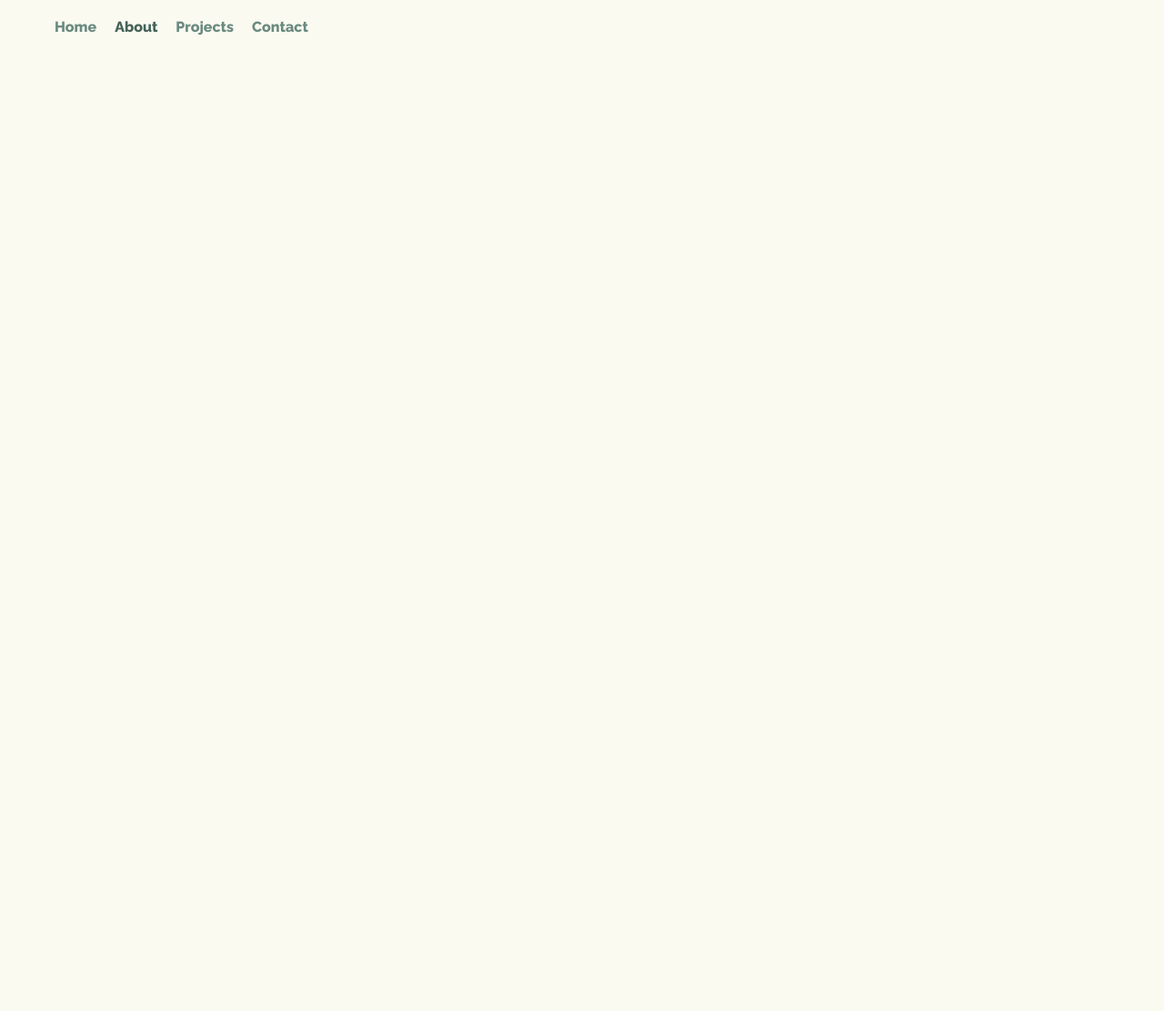
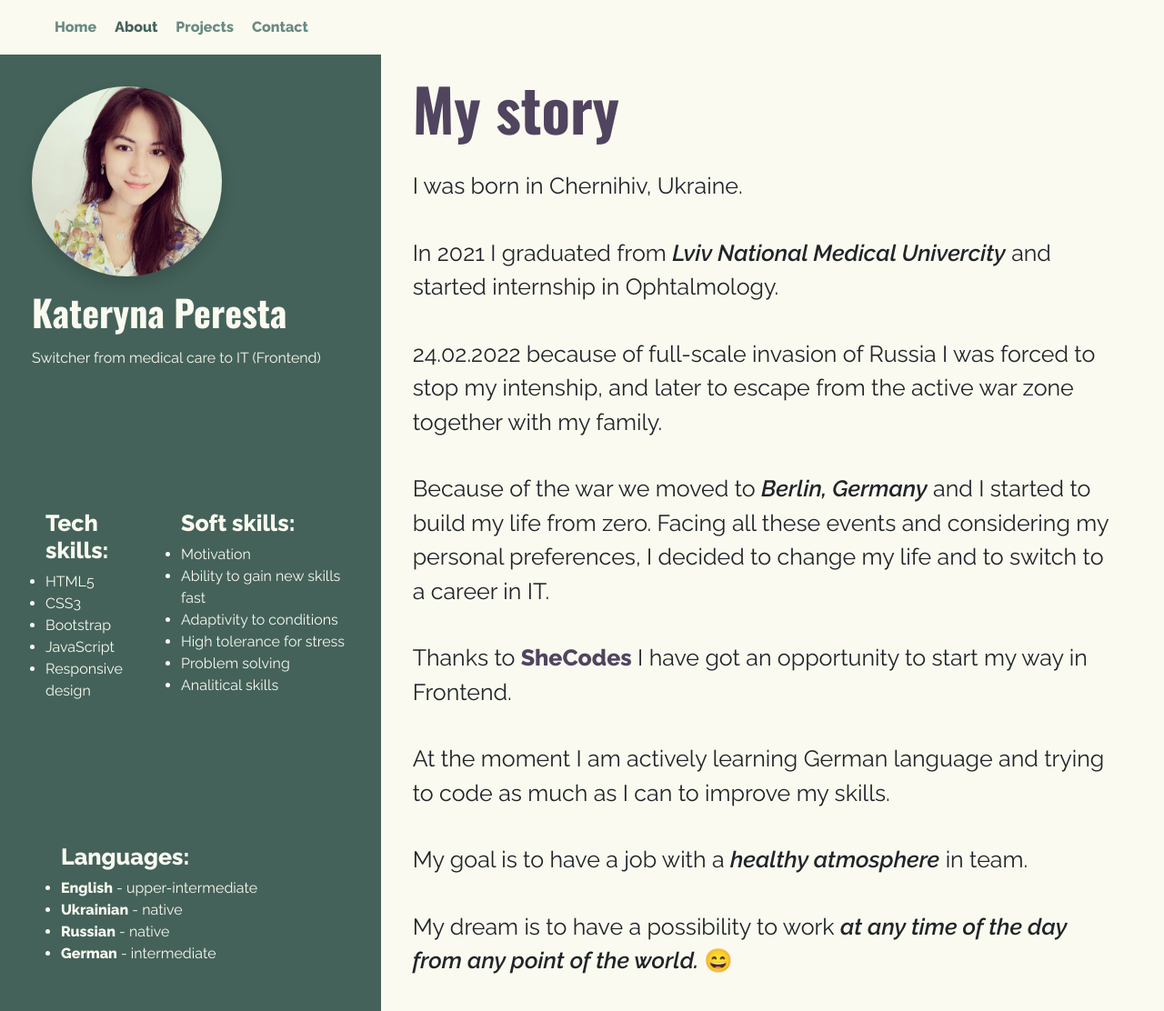
Before and after one commit to Kailhart/Portfolio, a plain HTML site: page about.html in a window 1280 px wide. Shown: the whole page at 91% size. Before the commit the page ends 800 px from the top, so only its background shows below. Drawn offline with nearby package versions, Linux system fonts and the light colour scheme.

Commit message:
about-primary

```diff
--- a/about.html
+++ b/about.html
@@ -24,16 +24,96 @@
       src="https://kit.fontawesome.com/7d32eaf342.js"
       crossorigin="anonymous"
     ></script>
-    <link rel="stylesheet" href="../styles/style.css" />
+    <link rel="stylesheet" href="/styles/style.css" />
     <title>About Kateryna</title>
   </head>
   <body>
     <header>
-      <a href="../">Home</a>
-      <a class="active" href="../about.html">About</a>
-      <a href="../work.html">Projects</a>
-      <a href="../contacts.html">Contact</a>
+      <a href="/">Home</a>
+      <a class="active" href="/about.html">About</a>
+      <a href="/work.html">Projects</a>
+      <a href="/contacts.html">Contact</a>
     </header>
+    <section class="about-section container-fluid row">
+      <div class="summary col-lg-4 col-md-6 align-content-between d-grid">
+        <div class="intro">
+          <div class="img-box">
+            <img
+              class="my-img fluid shadow"
+              src="/images/portret.jpg"
+              alt="Kateryna"
+            />
+          </div>
+          <h2>Kateryna Peresta</h2>
+          <p>Switcher from medical care to IT (Frontend)</p>
+        </div>
 
+        <div class="skill-list row justify-content-center">
+          <ul class="col-lg-5">
+            <h4>Tech skills:</h4>
+            <li>HTML5</li>
+            <li>CSS3</li>
+            <li>Bootstrap</li>
+            <li>JavaScript</li>
+            <li>Responsive design</li>
+          </ul>
+          <ul class="col-lg-7">
+            <h4>Soft skills:</h4>
+            <li>Motivation</li>
+            <li>Ability to gain new skills fast</li>
+            <li>Adaptivity to conditions</li>
+            <li>High tolerance for stress</li>
+            <li>Problem solving</li>
+            <li>Analitical skills</li>
+          </ul>
+        </div>
+
+        <ul>
+          <h4>Languages:</h4>
+          <li><strong>English</strong> - upper-intermediate</li>
+          <li><strong>Ukrainian</strong> - native</li>
+          <li><strong>Russian</strong> - native</li>
+          <li><strong>German</strong> - intermediate</li>
+        </ul>
+      </div>
+
+      <div class="col d-grid my-story align-content-evenly">
+        <h1>My story</h1>
+        <p>I was born in Chernihiv, Ukraine.</p>
+        <p>
+          In 2021 I graduated from
+          <em>Lviv National Medical Univercity</em> and started internship in
+          Ophtalmology.
+        </p>
+        <p>
+          24.02.2022 because of full-scale invasion of Russia I was forced to
+          stop my intenship, and later to escape from the active war zone
+          together with my family.
+        </p>
+        <p>
+          Because of the war we moved to
+          <em>Berlin, Germany</em> and I started to build my life from zero.
+          Facing all these events and considering my personal preferences, I
+          decided to change my life and to switch to a career in IT.
+        </p>
+        <p>
+          Thanks to
+          <a href="https://www.shecodes.io/" target="_blank">SheCodes</a> I have
+          got an opportunity to start my way in Frontend.
+        </p>
+        <p>
+          At the moment I am actively learning German language and trying to
+          code as much as I can to improve my skills.
+        </p>
+        <p>
+          My goal is to have a job with a
+          <em>healthy atmosphere</em> in team.
+        </p>
+        <p>
+          My dream is to have a possibility to work
+          <em> at any time of the day from any point of the world. </em>😄
+        </p>
+      </div>
+    </section>
   </body>
 </html>
--- a/styles/style.css
+++ b/styles/style.css
@@ -150,6 +150,60 @@ h2 {
   z-index: 1;
 }
 
+/* ABOUT */
+
+.summary {
+  background-color: var(--prime-color);
+  color: var(--light-color);
+  padding: 35px;
+}
+
+.summary .img-box {
+  width: 60%;
+  margin-bottom: 15px;
+}
+
+.my-img {
+  border-radius: 50%;
+}
+
+.summary h2 {
+  color: var(--light-color);
+  margin-left: 0;
+}
+
+.summary h4 {
+  font-size: 25px;
+  font-weight: bold;
+}
+
+.skill-list {
+  padding-left: 15px;
+}
+
+.my-story {
+  padding: 20px 35px;
+}
+
+.my-story h1 {
+  font-size: 65px;
+}
+
+.my-story p {
+  font-size: 25px;
+  margin-top: 20px;
+}
+
+.my-story a {
+  color: var(--dark-color);
+  font-weight: bold;
+  text-decoration: none;
+}
+
+.my-story em {
+  font-weight: 600;
+}
+
 /* MEDIA */
 
 @media (max-width: 992px) {
```
Also changed, not shown: contacts.html (+5 -5 lines), index.html (+11 -13 lines), work.html (+8 -8 lines), images/portret.jpg (added).
